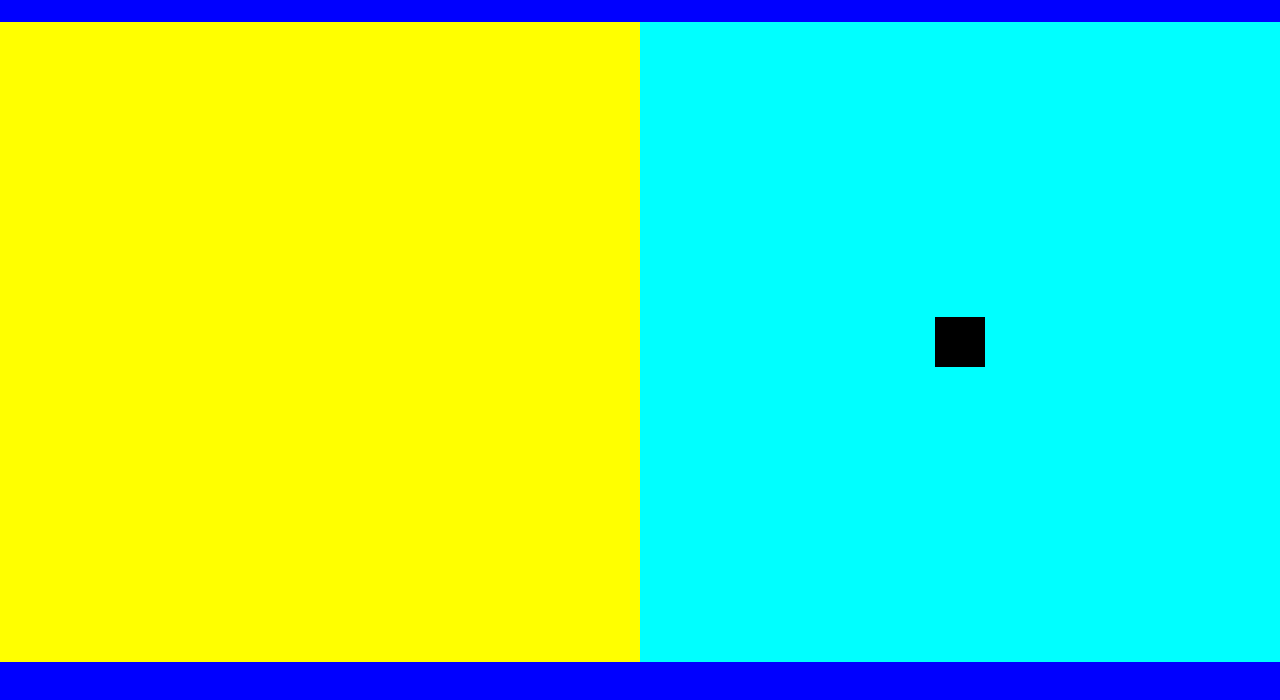
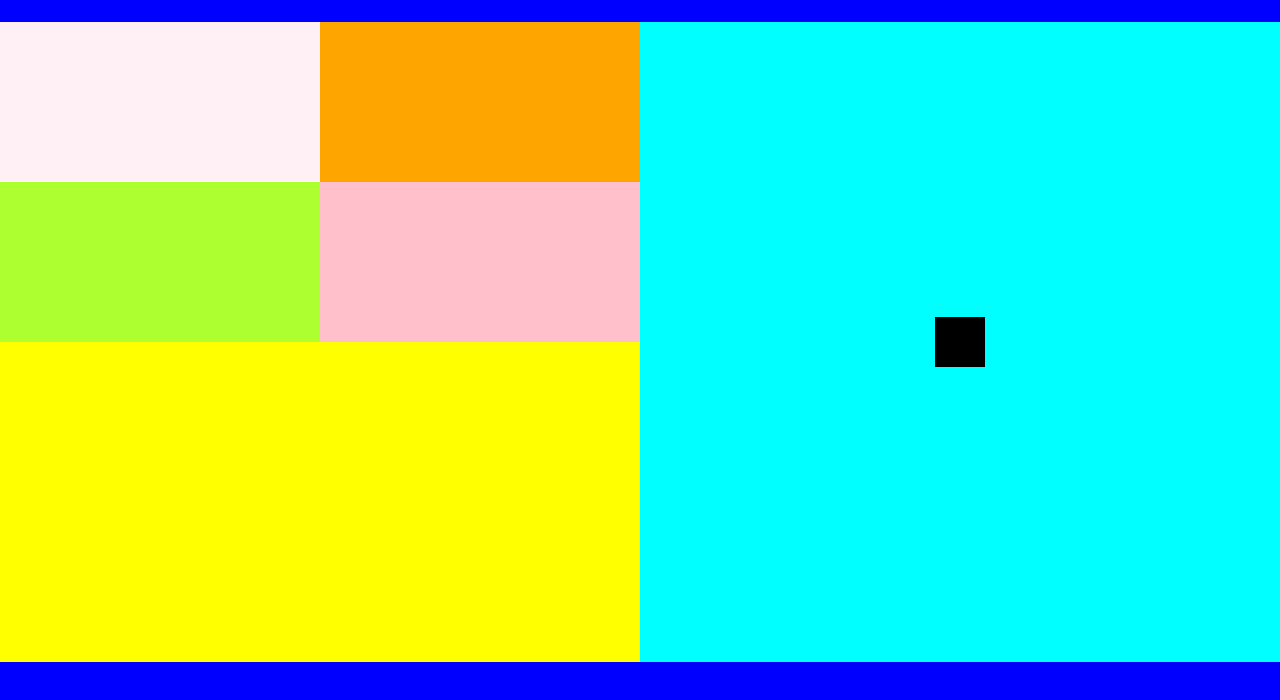
Before and after one commit to lhutchinson22/layout_template, a plain HTML site: page index.html in a window 1280 px wide. Shown: the part 58-758 px from the top of the page. Drawn offline with Linux system fonts and the light colour scheme.

Commit message:
set up grid

```diff
--- a/assets/style.css
+++ b/assets/style.css
@@ -46,12 +46,46 @@ main {
   float: left;
 }
 
+.top {
+  height: 50%;
+  background-color: red;
+}
+
+.grid1 {
+  height: 50%;
+  width: 50%;
+  background-color: lavenderblush;
+  float: left;
+}
+
+.grid2 {
+  height: 50%;
+  width: 50%;
+  background-color: orange;
+  float: left;
+}
+
+.grid3 {
+  height: 50%;
+  width: 50%;
+  background-color: greenyellow;
+  float: left;
+}
+
+.grid4 {
+  height: 50%;
+  width: 50%;
+  background-color: pink;
+  float: left;
+}
+
 .right {
   background-color: cyan;
   float: right;
   position: relative;
 }
 
+/* child to right */
 .center {
   position: absolute;
   top: 50%;
--- a/index.html
+++ b/index.html
@@ -16,7 +16,15 @@
       </ul>
     </nav>
     <main class="clearfix">
-      <aside class="left"></aside>
+      <aside class="left">
+        <div class="top clearfix">
+          <div class="grid1"></div>
+          <div class="grid2"></div>
+          <div class="grid3"></div>
+          <div class="grid4"></div>
+        </div>
+        <div class="bottom"></div>
+      </aside>
 
       <aside class="right">
         <div class="center"></div>
```
